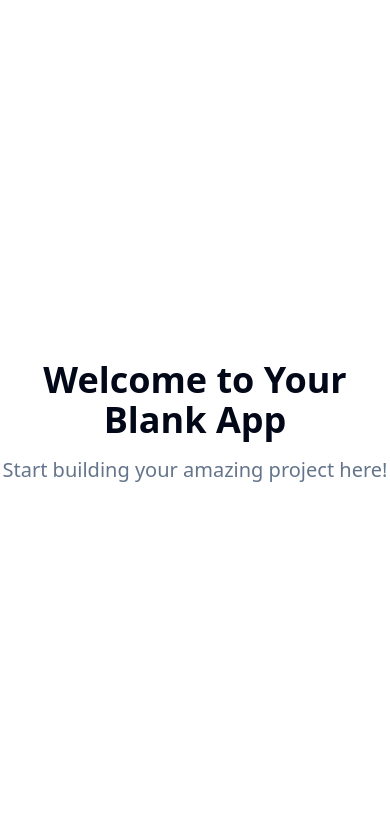
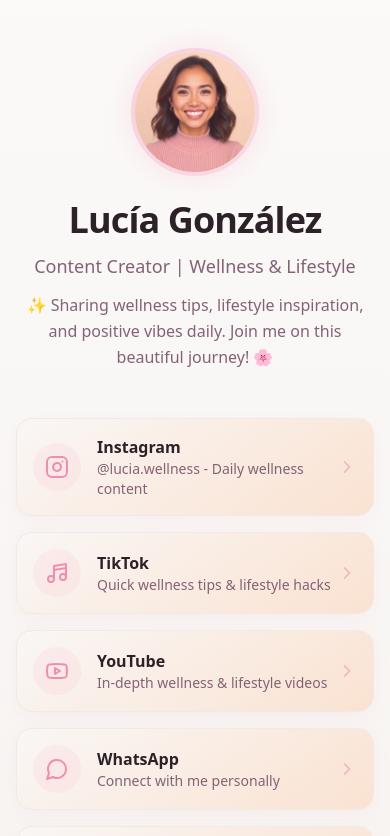
Before and after one commit to MLMarce/lucia-link-garden, a React (Vite) app: page / in a window 390 px wide. Shown: the top 836 px of the page. Built offline with nearby package versions, Linux system fonts and the light colour scheme.

Commit message:
Create Linktree-style landing page
Implement a custom landing page with a modern, clean, and mobile-first design, featuring a profile picture, social media links as buttons, and a feminine color palette.

```diff
--- a/index.html
+++ b/index.html
@@ -3,11 +3,11 @@
   <head>
     <meta charset="UTF-8" />
     <meta name="viewport" content="width=device-width, initial-scale=1.0" />
-    <title>lucia-link-garden</title>
-    <meta name="description" content="Lovable Generated Project" />
+    <title>Lucía González - Content Creator | Wellness & Lifestyle</title>
+    <meta name="description" content="Connect with Lucía González - Your go-to content creator for wellness tips, lifestyle inspiration, and positive vibes. Find all my social links and resources here!" />
     <meta name="author" content="Lovable" />
 
-    <meta property="og:title" content="lucia-link-garden" />
+    <meta property="og:title" content="ff85a8db-e45a-4ae5-a685-3b678050f4b1" />
     <meta property="og:description" content="Lovable Generated Project" />
     <meta property="og:type" content="website" />
     <meta property="og:image" content="https://lovable.dev/opengraph-image-p98pqg.png" />
--- /dev/null
+++ b/src/components/LinktreePage.tsx
@@ -0,0 +1,99 @@
+import { ProfileHeader } from './ProfileHeader';
+import { SocialLinkButton } from './SocialLinkButton';
+import {
+  Instagram,
+  Youtube,
+  MessageCircle,
+  Mail,
+  Calendar,
+  Download,
+  Music4
+} from 'lucide-react';
+
+export const LinktreePage = () => {
+  const socialLinks = [
+    {
+      href: "https://instagram.com/lucia.wellness",
+      icon: <Instagram size={24} />,
+      title: "Instagram",
+      subtitle: "@lucia.wellness - Daily wellness content"
+    },
+    {
+      href: "https://tiktok.com/@lucia.wellness",
+      icon: <Music4 size={24} />,
+      title: "TikTok",
+      subtitle: "Quick wellness tips & lifestyle hacks"
+    },
+    {
+      href: "https://youtube.com/@luciagonzalez",
+      icon: <Youtube size={24} />,
+      title: "YouTube",
+      subtitle: "In-depth wellness & lifestyle videos"
+    },
+    {
+      href: "https://wa.me/1234567890",
+      icon: <MessageCircle size={24} />,
+      title: "WhatsApp",
+      subtitle: "Connect with me personally"
+    },
+    {
+      href: "mailto:lucia@wellness.com",
+      icon: <Mail size={24} />,
+      title: "Email",
+      subtitle: "lucia@wellness.com"
+    },
+    {
+      href: "https://calendly.com/lucia-wellness",
+      icon: <Calendar size={24} />,
+      title: "Book a Session",
+      subtitle: "1:1 wellness consultations"
+    },
+    {
+      href: "/lucia-wellness-guide.pdf",
+      icon: <Download size={24} />,
+      title: "Free Wellness Guide",
+      subtitle: "Download my 30-day wellness journey PDF"
+    }
+  ];
+
+  return (
+    <div className="min-h-screen bg-gradient-soft">
+      <div className="container mx-auto px-4 py-12 max-w-2xl">
+        {/* Profile Header */}
+        <ProfileHeader />
+
+        {/* Social Links */}
+        <div className="mt-12 space-y-4">
+          {socialLinks.map((link, index) => (
+            <div
+              key={link.title}
+              style={{
+                animationDelay: `${(index + 1) * 0.1}s`
+              }}
+            >
+              <SocialLinkButton
+                href={link.href}
+                icon={link.icon}
+                title={link.title}
+                subtitle={link.subtitle}
+              />
+            </div>
+          ))}
+        </div>
+
+        {/* Footer */}
+        <footer className="mt-16 text-center">
+          <p className="text-sm text-muted-foreground">
+            ✨ Website created by{' '}
+            <span className="font-semibold text-primary">Studio Enki</span>
+          </p>
+          <div className="mt-4 flex justify-center space-x-1">
+            <div className="w-2 h-2 bg-primary rounded-full animate-bounce-gentle"></div>
+            <div className="w-2 h-2 bg-primary/60 rounded-full animate-bounce-gentle" style={{ animationDelay: '0.1s' }}></div>
+            <div className="w-2 h-2 bg-primary/40 rounded-full animate-bounce-gentle" style={{ animationDelay: '0.2s' }}></div>
+          </div>
+        </footer>
+      </div>
+    </div>
+  );
+};
--- /dev/null
+++ b/src/components/ProfileHeader.tsx
@@ -0,0 +1,31 @@
+import luciaProfile from '@/assets/lucia-profile.jpg';
+
+export const ProfileHeader = () => {
+  return (
+    <div className="text-center space-y-6 animate-scale-in">
+      {/* Profile Image */}
+      <div className="relative w-32 h-32 mx-auto">
+        <img
+          src={luciaProfile}
+          alt="Lucía González - Content Creator"
+          className="w-full h-full object-cover rounded-full shadow-glow border-4 border-primary/20"
+        />
+        <div className="absolute inset-0 rounded-full bg-gradient-primary opacity-20 animate-glow-pulse"></div>
+      </div>
+
+      {/* Name and Title */}
+      <div className="space-y-3">
+        <h1 className="text-4xl font-bold text-foreground tracking-tight">
+          Lucía González
+        </h1>
+        <p className="text-lg text-muted-foreground font-medium">
+          Content Creator | Wellness & Lifestyle
+        </p>
+        <p className="text-base text-muted-foreground max-w-md mx-auto leading-relaxed">
+          ✨ Sharing wellness tips, lifestyle inspiration, and positive vibes daily.
+          Join me on this beautiful journey! 🌸
+        </p>
+      </div>
+    </div>
+  );
+};
--- /dev/null
+++ b/src/components/SocialLinkButton.tsx
@@ -0,0 +1,63 @@
+import { ReactNode } from 'react';
+import { cn } from '@/lib/utils';
+
+interface SocialLinkButtonProps {
+  href: string;
+  icon: ReactNode;
+  title: string;
+  subtitle?: string;
+  className?: string;
+}
+
+export const SocialLinkButton = ({
+  href,
+  icon,
+  title,
+  subtitle,
+  className,
+}: SocialLinkButtonProps) => {
+  return (
+    <a
+      href={href}
+      target="_blank"
+      rel="noopener noreferrer"
+      className={cn(
+        "group flex items-center justify-between w-full max-w-lg mx-auto",
+        "bg-gradient-card border border-border rounded-2xl p-4",
+        "shadow-soft hover:shadow-hover",
+        "transition-all duration-300 ease-smooth",
+        "hover:scale-[1.02] hover:-translate-y-1",
+        "animate-fade-in",
+        className
+      )}
+    >
+      <div className="flex items-center space-x-4">
+        <div className="flex-shrink-0 w-12 h-12 flex items-center justify-center rounded-full bg-primary/10 text-primary group-hover:bg-primary/20 transition-colors duration-300">
+          {icon}
+        </div>
+        <div className="flex flex-col">
+          <span className="font-semibold text-foreground group-hover:text-primary transition-colors duration-300">
+            {title}
+          </span>
+          {subtitle && (
+            <span className="text-sm text-muted-foreground">{subtitle}</span>
+          )}
+        </div>
+      </div>
+      <div className="text-primary/60 group-hover:text-primary transition-colors duration-300">
+        <svg
+          width="20"
+          height="20"
+          viewBox="0 0 24 24"
+          fill="none"
+          stroke="currentColor"
+          strokeWidth="2"
+          strokeLinecap="round"
+          strokeLinejoin="round"
+        >
+          <path d="m9 18 6-6-6-6" />
+        </svg>
+      </div>
+    </a>
+  );
+};
--- a/src/index.css
+++ b/src/index.css
@@ -8,33 +8,53 @@ All colors MUST be HSL.
 
 @layer base {
   :root {
-    --background: 0 0% 100%;
-    --foreground: 222.2 84% 4.9%;
+    /* Soft feminine palette with warm pastels */
+    --background: 15 25% 98%;
+    --foreground: 325 15% 15%;
 
-    --card: 0 0% 100%;
-    --card-foreground: 222.2 84% 4.9%;
+    --card: 20 30% 97%;
+    --card-foreground: 325 15% 15%;
 
-    --popover: 0 0% 100%;
-    --popover-foreground: 222.2 84% 4.9%;
+    --popover: 20 30% 97%;
+    --popover-foreground: 325 15% 15%;
 
-    --primary: 222.2 47.4% 11.2%;
-    --primary-foreground: 210 40% 98%;
+    /* Warm rose primary */
+    --primary: 340 75% 75%;
+    --primary-foreground: 0 0% 100%;
+    --primary-glow: 340 85% 85%;
 
-    --secondary: 210 40% 96.1%;
-    --secondary-foreground: 222.2 47.4% 11.2%;
+    /* Soft peach secondary */
+    --secondary: 25 80% 90%;
+    --secondary-foreground: 325 15% 15%;
 
-    --muted: 210 40% 96.1%;
-    --muted-foreground: 215.4 16.3% 46.9%;
+    /* Light cream muted */
+    --muted: 30 25% 95%;
+    --muted-foreground: 325 15% 45%;
 
-    --accent: 210 40% 96.1%;
-    --accent-foreground: 222.2 47.4% 11.2%;
+    /* Lavender accent */
+    --accent: 280 60% 85%;
+    --accent-foreground: 325 15% 15%;
 
     --destructive: 0 84.2% 60.2%;
     --destructive-foreground: 210 40% 98%;
 
-    --border: 214.3 31.8% 91.4%;
-    --input: 214.3 31.8% 91.4%;
-    --ring: 222.2 84% 4.9%;
+    --border: 25 25% 92%;
+    --input: 25 25% 92%;
+    --ring: 340 75% 75%;
+
+    /* Beautiful gradients */
+    --gradient-primary: linear-gradient(135deg, hsl(var(--primary)), hsl(var(--primary-glow)));
+    --gradient-soft: linear-gradient(180deg, hsl(var(--background)), hsl(var(--muted)));
+    --gradient-card: linear-gradient(145deg, hsl(var(--card)), hsl(var(--secondary)));
+
+    /* Elegant shadows */
+    --shadow-soft: 0 4px 20px -2px hsl(var(--primary) / 0.1);
+    --shadow-hover: 0 8px 30px -4px hsl(var(--primary) / 0.2);
+    --shadow-glow: 0 0 30px hsl(var(--primary-glow) / 0.3);
+
+    /* Smooth transitions */
+    --transition-smooth: all 0.3s cubic-bezier(0.4, 0, 0.2, 1);
+    --transition-bounce: all 0.3s cubic-bezier(0.68, -0.55, 0.265, 1.55);
 
     --radius: 0.5rem;
 
--- a/src/pages/Index.tsx
+++ b/src/pages/Index.tsx
@@ -1,14 +1,7 @@
-// Update this page (the content is just a fallback if you fail to update the page)
+import { LinktreePage } from '@/components/LinktreePage';
 
 const Index = () => {
-  return (
-    <div className="min-h-screen flex items-center justify-center bg-background">
-      <div className="text-center">
-        <h1 className="text-4xl font-bold mb-4">Welcome to Your Blank App</h1>
-        <p className="text-xl text-muted-foreground">Start building your amazing project here!</p>
-      </div>
-    </div>
-  );
+  return <LinktreePage />;
 };
 
 export default Index;
--- a/tailwind.config.ts
+++ b/tailwind.config.ts
@@ -26,7 +26,8 @@ export default {
 				foreground: 'hsl(var(--foreground))',
 				primary: {
 					DEFAULT: 'hsl(var(--primary))',
-					foreground: 'hsl(var(--primary-foreground))'
+					foreground: 'hsl(var(--primary-foreground))',
+					glow: 'hsl(var(--primary-glow))'
 				},
 				secondary: {
 					DEFAULT: 'hsl(var(--secondary))',
@@ -63,6 +64,20 @@ export default {
 					ring: 'hsl(var(--sidebar-ring))'
 				}
 			},
+			backgroundImage: {
+				'gradient-primary': 'var(--gradient-primary)',
+				'gradient-soft': 'var(--gradient-soft)',
+				'gradient-card': 'var(--gradient-card)'
+			},
+			boxShadow: {
+				'soft': 'var(--shadow-soft)',
+				'hover': 'var(--shadow-hover)',
+				'glow': 'var(--shadow-glow)'
+			},
+			transitionTimingFunction: {
+				'smooth': 'var(--transition-smooth)',
+				'bounce': 'var(--transition-bounce)'
+			},
 			borderRadius: {
 				lg: 'var(--radius)',
 				md: 'calc(var(--radius) - 2px)',
@@ -84,11 +99,51 @@ export default {
 					to: {
 						height: '0'
 					}
+				},
+				'fade-in': {
+					'0%': {
+						opacity: '0',
+						transform: 'translateY(20px)'
+					},
+					'100%': {
+						opacity: '1',
+						transform: 'translateY(0)'
+					}
+				},
+				'scale-in': {
+					'0%': {
+						transform: 'scale(0.95)',
+						opacity: '0'
+					},
+					'100%': {
+						transform: 'scale(1)',
+						opacity: '1'
+					}
+				},
+				'bounce-gentle': {
+					'0%, 100%': {
+						transform: 'translateY(0)'
+					},
+					'50%': {
+						transform: 'translateY(-4px)'
+					}
+				},
+				'glow-pulse': {
+					'0%, 100%': {
+						boxShadow: '0 0 20px hsl(var(--primary-glow) / 0.3)'
+					},
+					'50%': {
+						boxShadow: '0 0 30px hsl(var(--primary-glow) / 0.5)'
+					}
 				}
 			},
 			animation: {
 				'accordion-down': 'accordion-down 0.2s ease-out',
-				'accordion-up': 'accordion-up 0.2s ease-out'
+				'accordion-up': 'accordion-up 0.2s ease-out',
+				'fade-in': 'fade-in 0.6s ease-out',
+				'scale-in': 'scale-in 0.4s ease-out',
+				'bounce-gentle': 'bounce-gentle 2s ease-in-out infinite',
+				'glow-pulse': 'glow-pulse 3s ease-in-out infinite'
 			}
 		}
 	},
```
Also changed, not shown: src/assets/lucia-profile.jpg (added).
